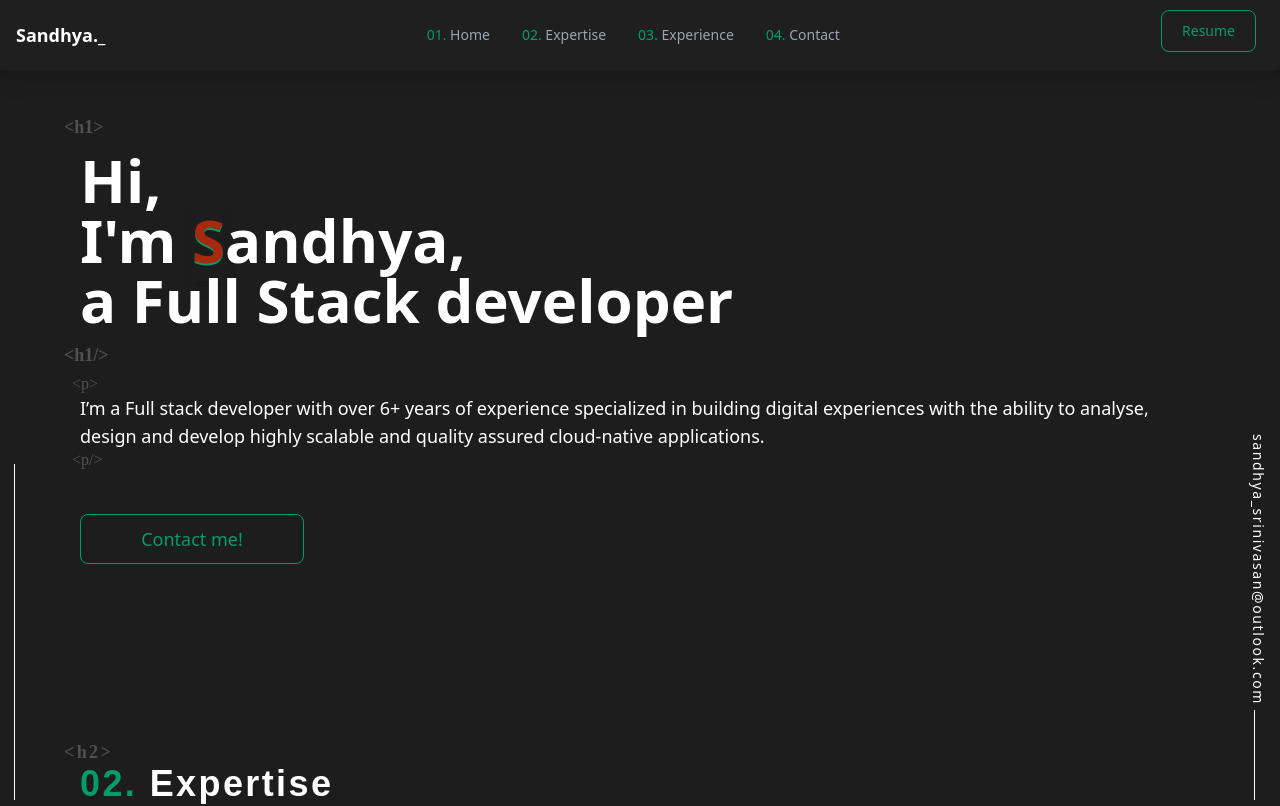
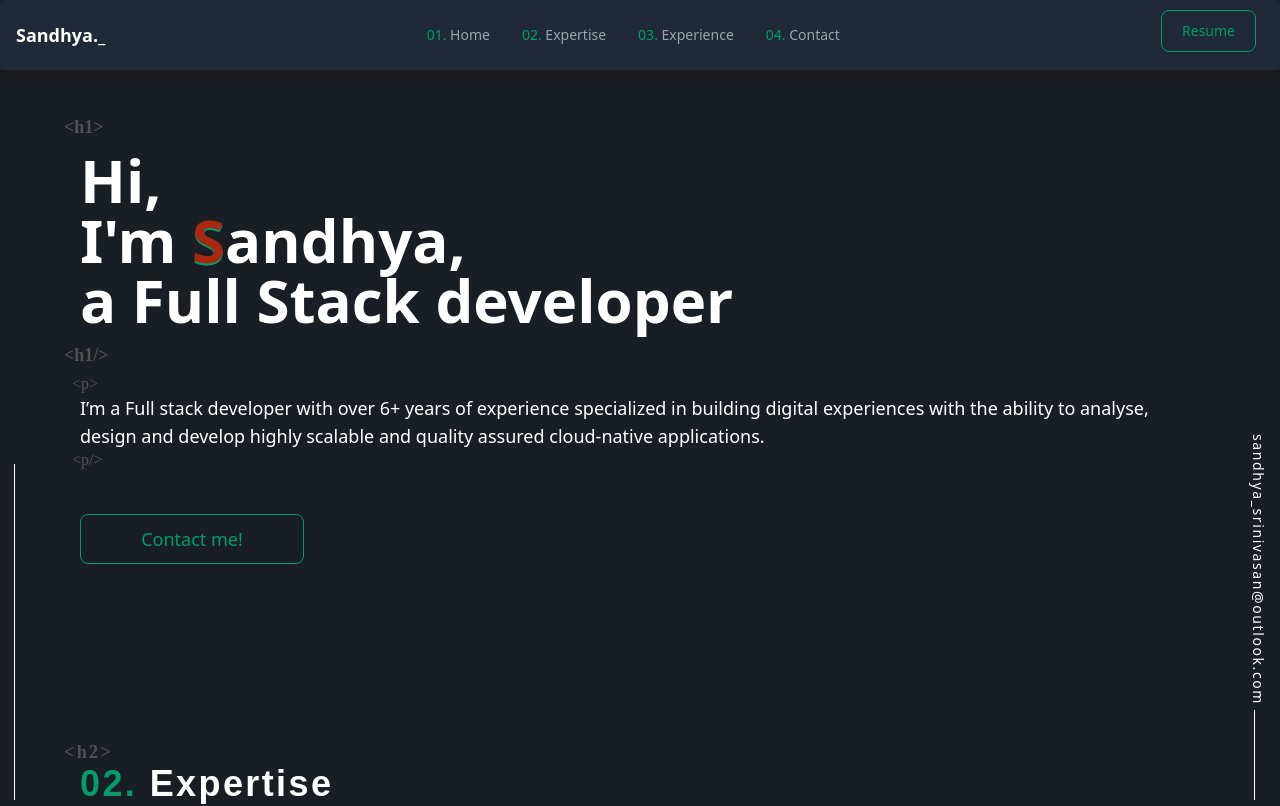
Before and after one commit to sandhyasrini/Portfolio_SandhyaSrinivasan, a Next.js app: page / in a window 1280 px wide. Shown: the top 806 px of the page. Built offline with nearby package versions, Linux system fonts and the light colour scheme.

Commit message:
css changes

```diff
--- a/app/components/NavbarComponent.tsx
+++ b/app/components/NavbarComponent.tsx
@@ -7,8 +7,9 @@ import { navLinks } from "../../utils/config";
 function NavbarComponent() {
 
   return (
+
 <div className="bg-[#1e1e1e] shadow-[#1b1b1c] shadow-lg">
-    <Navbar fluid={true} rounded={true} className="dark:bg-[#1f1f1f] shadow-[#1b1b1c] shadow-lg">
+    <Navbar fluid={true} rounded={true} className="bg-[#1f1f1f] shadow-[#1b1b1c] shadow-lg">
       <Navbar.Brand href="#">
         <span className="self-center whitespace-nowrap text-lg font-semibold text-white">
           Sandhya._
--- a/app/globals.css
+++ b/app/globals.css
@@ -54,7 +54,7 @@ html {
 
 
 body {
-  background-color: #1d1d1d;
+  background-color: #191e25;
   height: 100%;
 }
 
```
